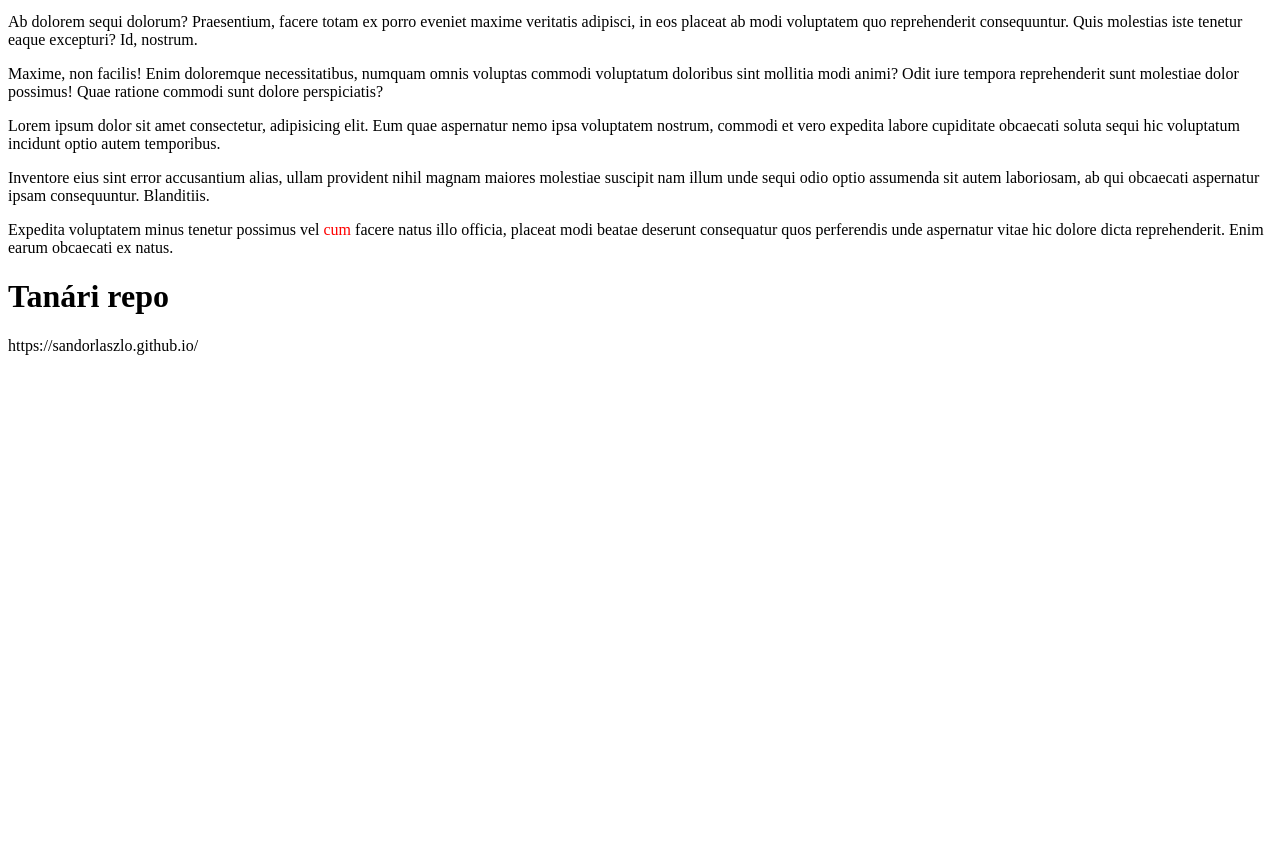
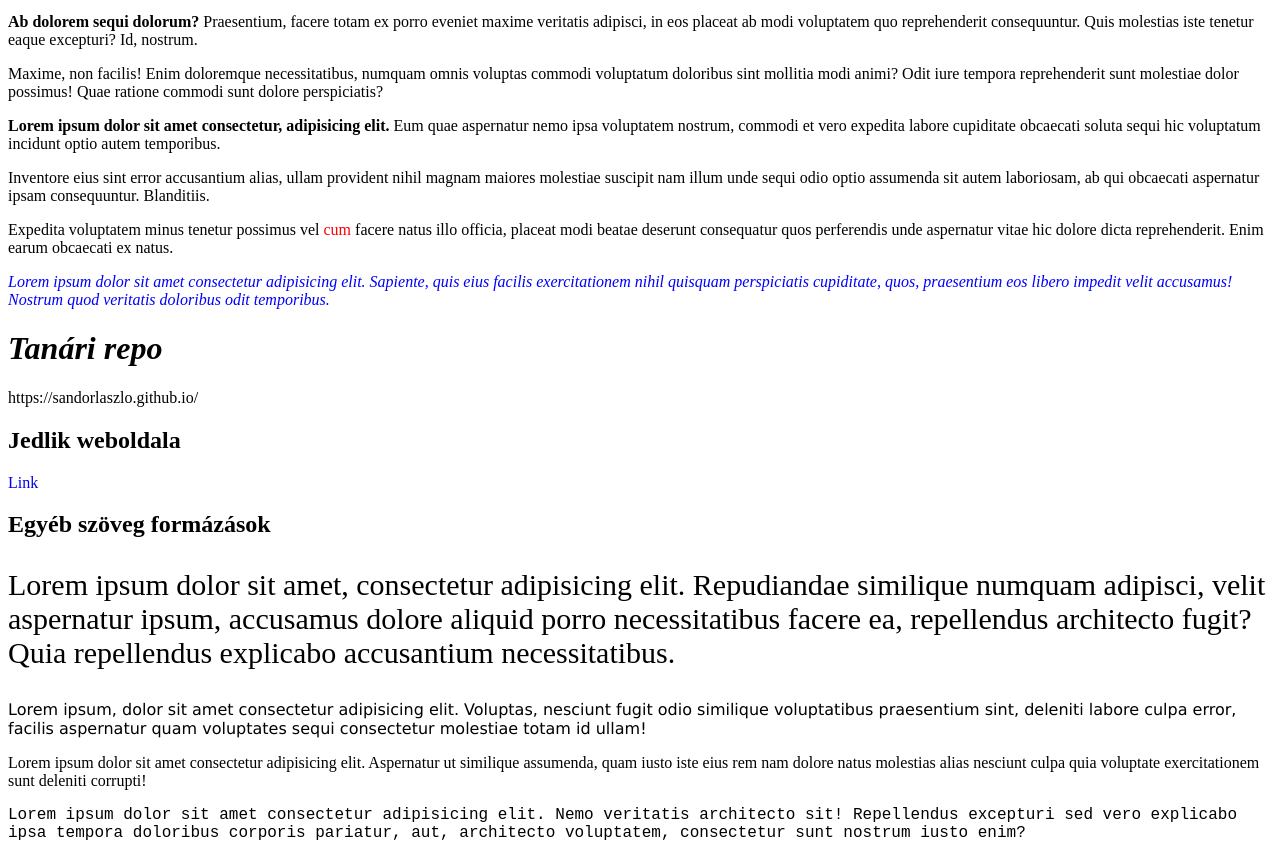
Before and after one commit to koltaimarton2/Orai-munka, a plain HTML site: page 20220928.html in a window 1280 px wide. Shown: the part 275-1133 px from the top of the page. Before the commit the page ends 800 px from the top, so only its background shows below. Drawn offline with Linux system fonts and the light colour scheme.

Commit message:
FÉLKÖVÉR,DŐLT ÉS EGYÉB ALAP CSS

```diff
--- a/20220928.html
+++ b/20220928.html
@@ -11,16 +11,25 @@
     <p>Lorem ipsum, dolor sit amet consectetur adipisicing elit. Dolore quam illum, quasi voluptatibus ut nulla omnis dignissimos porro! Dolorem voluptates tempora quod placeat, repellat exercitationem? Eius quo est ratione soluta.</p>
     <p>Lorem, ipsum dolor sit amet consectetur adipisicing elit. Enim mollitia, necessitatibus accusamus in corrupti dicta debitis voluptate animi fugit consequuntur commodi velit a doloremque delectus labore harum sunt aliquam laborum.</p>
     <p><span>Lorem ipsum dolor sit amet consectetur adipisicing elit. Vitae tenetur, magni voluptates tempore illo architecto ipsam molestiae consequatur, sapiente quidem tempora explicabo molestias? Voluptatem provident ut excepturi minus officiis possimus.</span></p>
+    <!-- b, font-weight = bold és strong = félkövér i, em és font-style = dőlt-->
     <p>Lorem ipsum dolor sit amet consectetur adipisicing elit. Eum vitae sed alias soluta aspernatur ab praesentium consectetur hic! Debitis facilis rem, eaque architecto ab error sed in quibusdam <span style="background-color: green; color: #FFFFFF
-    ;">ducimus</span> ullam.</p>
-    <p>Ab dolorem sequi dolorum? Praesentium, facere totam ex porro eveniet maxime veritatis adipisci, in eos placeat ab modi voluptatem quo reprehenderit consequuntur. Quis molestias iste tenetur eaque excepturi? Id, nostrum.</p>
+    ; font-style: italic;">ducimus</span> ullam.</p>
+    <p><b>Ab dolorem sequi dolorum?</b> Praesentium, facere totam ex porro eveniet maxime veritatis adipisci, in eos placeat ab modi voluptatem quo reprehenderit consequuntur. Quis molestias iste tenetur eaque excepturi? Id, nostrum.</p>
     <p>Maxime, non facilis! Enim doloremque necessitatibus, numquam omnis voluptas commodi voluptatum doloribus sint mollitia modi animi? Odit iure tempora reprehenderit sunt molestiae dolor possimus! Quae ratione commodi sunt dolore perspiciatis?</p>
     <!-- p*3>lorem -->
-    <p>Lorem ipsum dolor sit amet consectetur, adipisicing elit. Eum quae aspernatur nemo ipsa voluptatem nostrum, commodi et vero expedita labore cupiditate obcaecati soluta sequi hic voluptatum incidunt optio autem temporibus.</p>
+    <p><span style="font-weight: bold">Lorem ipsum dolor sit amet consectetur, adipisicing elit.</span> Eum quae aspernatur nemo ipsa voluptatem nostrum, commodi et vero expedita labore cupiditate obcaecati soluta sequi hic voluptatum incidunt optio autem temporibus.</p>
     <p>Inventore eius sint error accusantium alias, ullam provident nihil magnam maiores molestiae suscipit nam illum unde sequi odio optio assumenda sit autem laboriosam, ab qui obcaecati aspernatur ipsam consequuntur. Blanditiis.</p>
     <p>Expedita voluptatem minus tenetur possimus vel <span style="color:red">cum</span> facere natus illo officia, placeat modi beatae deserunt consequatur quos perferendis unde aspernatur vitae hic dolore dicta reprehenderit. Enim earum obcaecati ex natus.</p>
     <!-- komment = CTRL + K + C -->
-    <h1>Tanári repo</h1>
+    <p style="color: RGB(0,0,250)"><i>Lorem ipsum dolor sit amet consectetur adipisicing elit. Sapiente, quis eius facilis exercitationem nihil quisquam perspiciatis cupiditate, quos, praesentium eos libero impedit velit accusamus! Nostrum quod veritatis doloribus odit temporibus.</p> </i>
+    <h1><em>Tanári repo</em></h1>
     <p>https://sandorlaszlo.github.io/</p>
+    <h2>Jedlik weboldala</h2>
+    <a href="https://jedlik.eu/"; style="text-decoration: none" target="_blank"> Link</a>
+    <h2>Egyéb szöveg formázások</h2>
+    <p style="font-size: 30px;">Lorem ipsum dolor sit amet, consectetur adipisicing elit. Repudiandae similique numquam adipisci, velit aspernatur ipsum, accusamus dolore aliquid porro necessitatibus facere ea, repellendus architecto fugit? Quia repellendus explicabo accusantium necessitatibus.</p>
+    <p style="font-family: Verdana, Geneva, Tahoma, sans-serif">Lorem ipsum, dolor sit amet consectetur adipisicing elit. Voluptas, nesciunt fugit odio similique voluptatibus praesentium sint, deleniti labore culpa error, facilis aspernatur quam voluptates sequi consectetur molestiae totam id ullam!</p>
+    <p style="font-family:'Times New Roman', Times, serif ;">Lorem ipsum dolor sit amet consectetur adipisicing elit. Aspernatur ut similique assumenda, quam iusto iste eius rem nam dolore natus molestias alias nesciunt culpa quia voluptate exercitationem sunt deleniti corrupti!</p>
+    <p style="font-family:'Courier New', Courier, monospace ;">Lorem ipsum dolor sit amet consectetur adipisicing elit. Nemo veritatis architecto sit! Repellendus excepturi sed vero explicabo ipsa tempora doloribus corporis pariatur, aut, architecto voluptatem, consectetur sunt nostrum iusto enim?</p>
 </body>
 </html>
```
